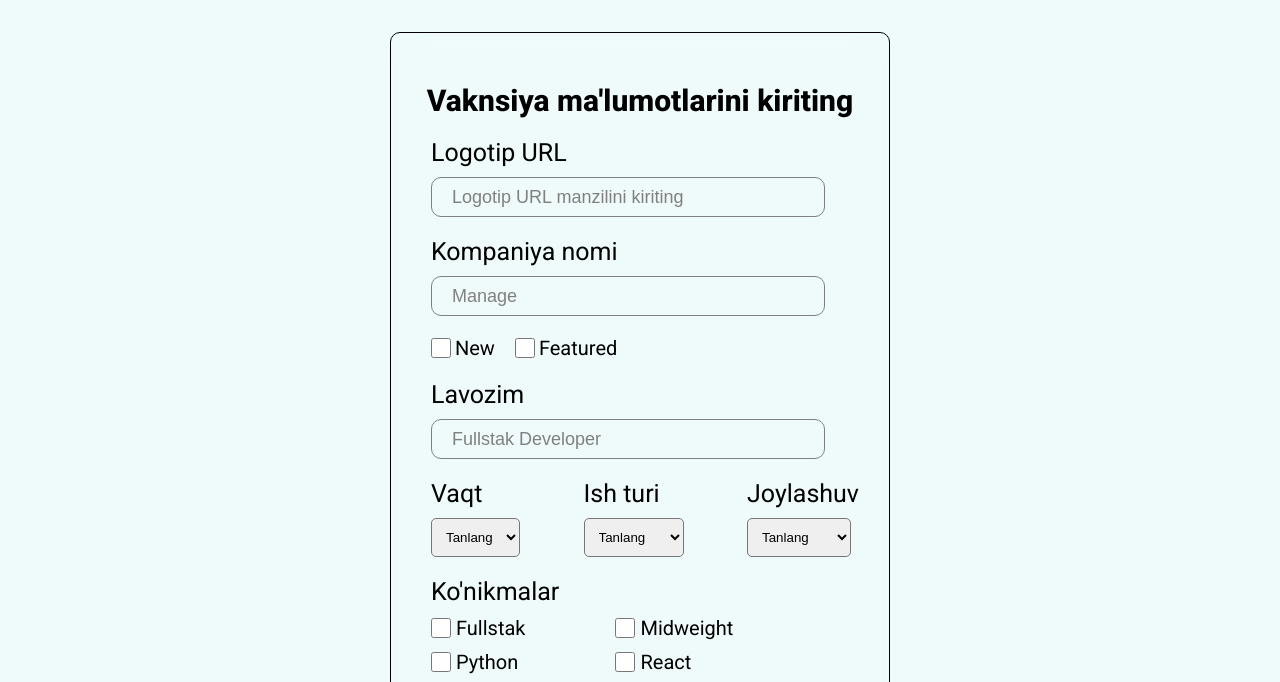
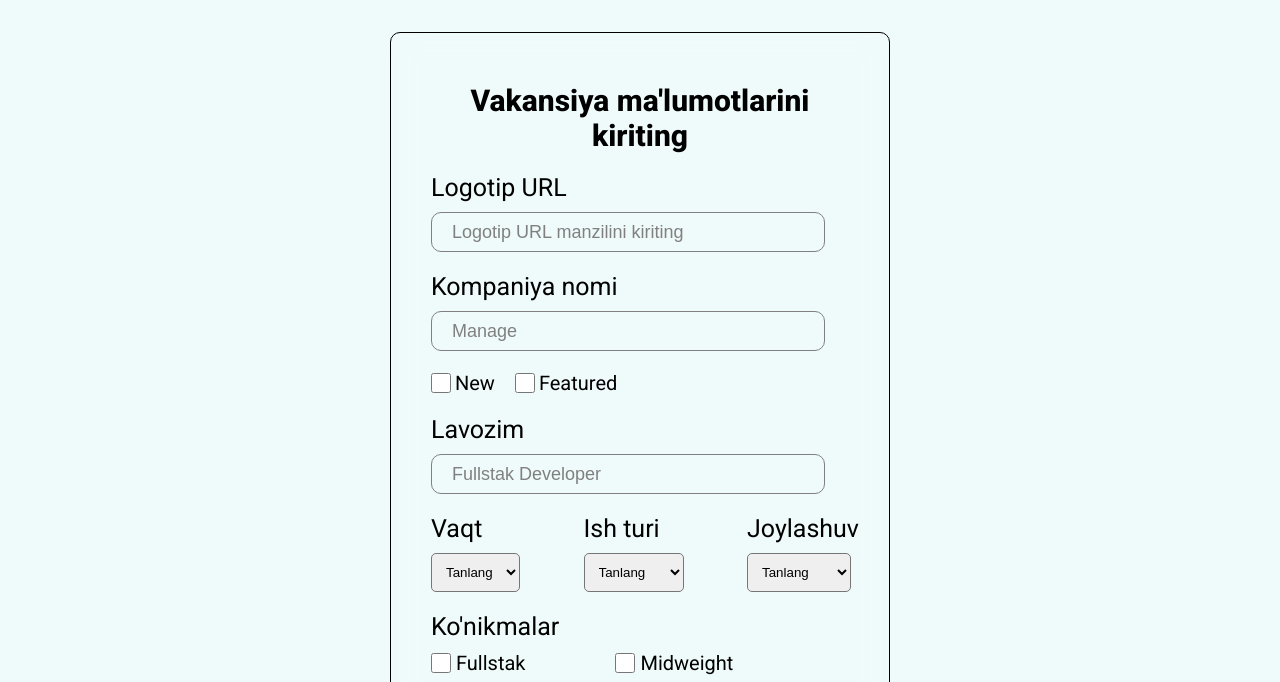
Before and after one commit to Saidxonov/Job-Listing, a plain HTML site: page index.html in a window 1280 px wide. Shown: the part 118-800 px from the top of the page. Drawn offline with Linux system fonts and the light colour scheme.

Commit message:
a qoshildi

```diff
--- a/index.html
+++ b/index.html
@@ -33,7 +33,7 @@
       <div class="form">
         <form id="form">
           <div class="form-title">
-            <h1>Vaknsiya ma'lumotlarini kiriting</h1>
+            <h1>Vakansiya ma'lumotlarini kiriting</h1>
           </div>
           <div class="inputs">
             <div class="img-url">
```
